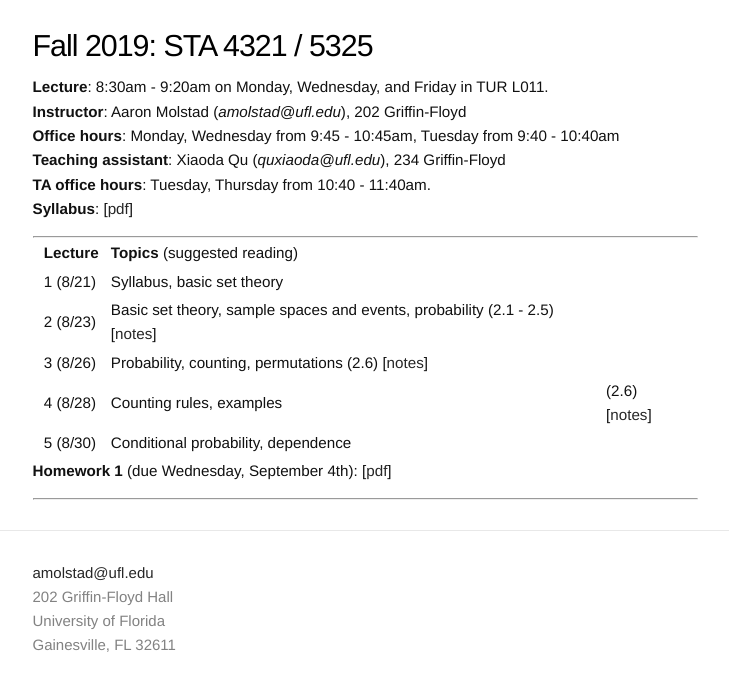
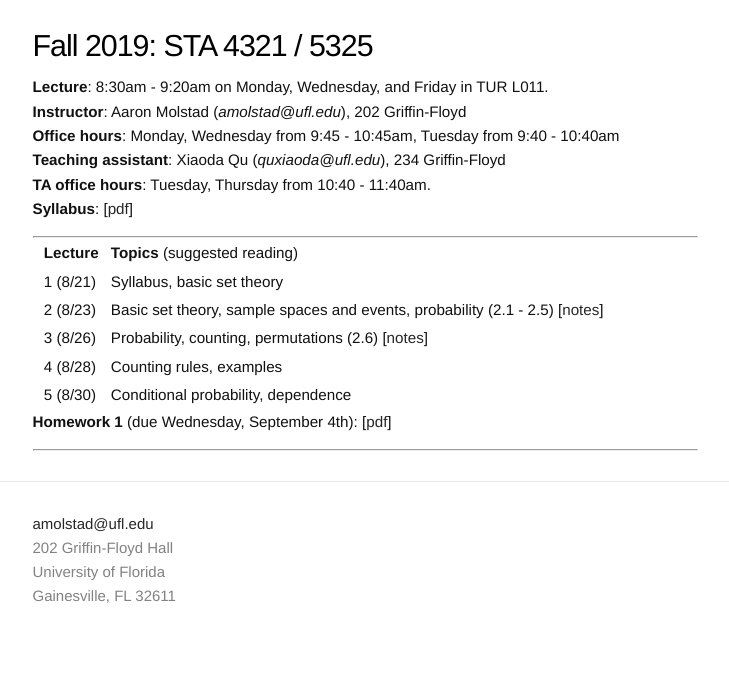
Before and after one commit to ajmolstad/ajmolstad.github.io, a Jekyll site: the page built from F19_STA4321.md, in a window 1280 px wide. Shown: the top 691 px of the page, without its empty margins (275-1004 px from the left). Built offline with Jekyll 4.4.1, drawn with Linux system fonts in a browser that asks for light colours.

Commit message:
Update F19_STA4321.md

```diff
--- a/F19_STA4321.md
+++ b/F19_STA4321.md
@@ -18,7 +18,7 @@
 || 1 (8/21)  || Syllabus, basic set theory ||
 || 2 (8/23)  || Basic set theory, sample spaces and events, probability (2.1 - 2.5) [[notes](https://ufl.instructure.com/courses/382258/files/45098575/download?wrap=1)] ||
 || 3 (8/26)  || Probability, counting, permutations (2.6) [[notes](https://ufl.instructure.com/courses/382258/files/45098576/download?wrap=1)]||
-|| 4 (8/28)  || Counting rules, examples || (2.6) [[notes](https://ufl.instructure.com/courses/382258/files/45124035/download?wrap=1)]||
+|| 4 (8/28)  || Counting rules, examples ||
 || 5 (8/30)  || Conditional probability, dependence   ||
 
 **Homework 1** (due Wednesday, September 4th): [[pdf](/docs/STA4321_F19_Homework1.pdf)]
```
